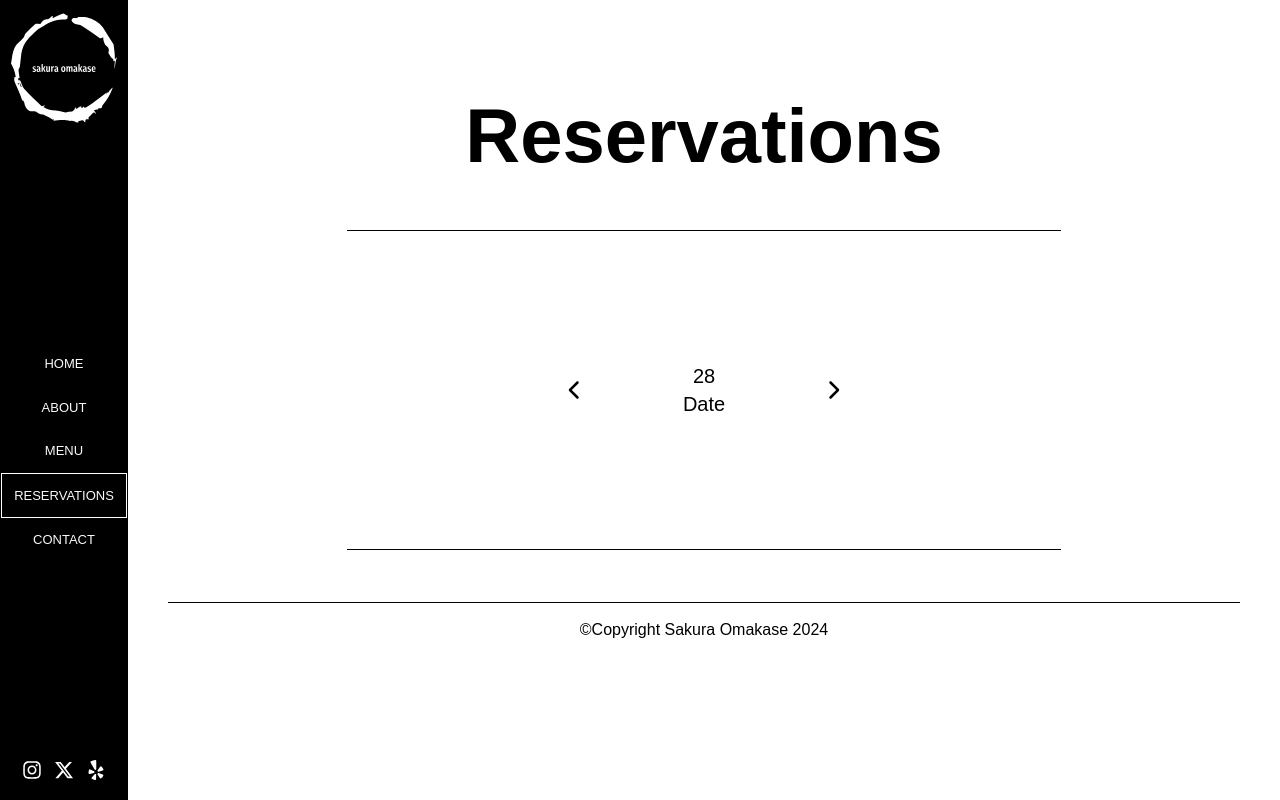
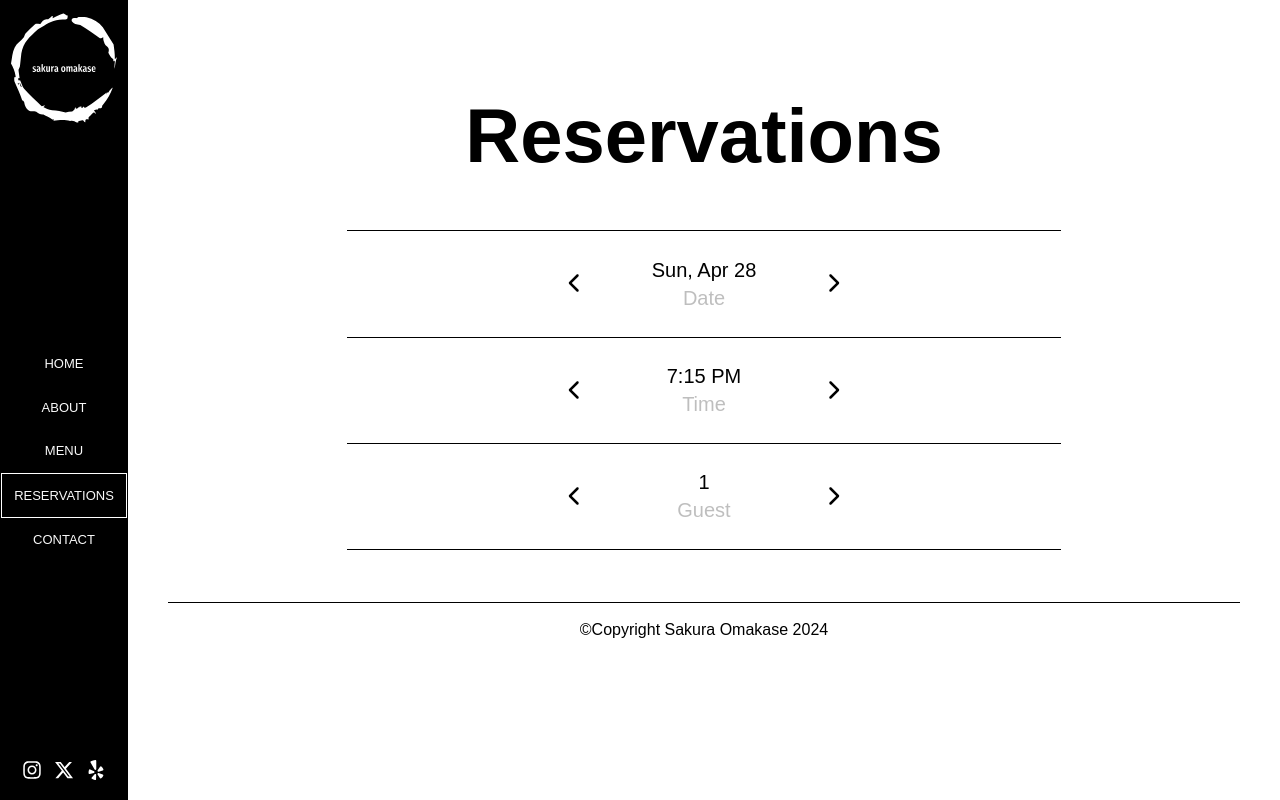
Before and after one commit to avan3/sakura_omakase, a React (Vite) app: page /sakura_omakase/reservations in a window 1280 px wide. Built offline with nearby package versions, Linux system fonts and the light colour scheme; a web font is replaced by a local one.

Commit message:
updated reservations component prior to disable functionality

```diff
--- a/src/components/Form.tsx
+++ b/src/components/Form.tsx
@@ -1,48 +1,89 @@
-import { useCallback, useState } from "react";
+import { useCallback, useState, useRef } from "react";
 import { Input } from "./Input";
-import { Reservation } from "../types/Reservation";
 
 export const Form = () => {
-  const [reservation, setReservation] = useState<Reservation>({
-    datetime: new Date(),
-    guest: 1,
-  });
+  const round = 1000 * 60 * 15;
+  const startDateTime = new Date(new Date().setHours(17, 0, 0, 0));
+  const currentDateTime = useRef(
+    new Date() < startDateTime ? startDateTime : new Date()
+  );
+  const [date, setDate] = useState<Date>(
+    new Date(Math.ceil(currentDateTime.current.getTime() / round) * round)
+  );
+  const [guests, setGuests] = useState<number>(1);
+  const [disableIncrement, setDisableIncrement] = useState<boolean>(false);
+  const [disableDecrement, setDisableDecrement] = useState<boolean>(false);
 
+  // Increment or decrement date
   const incrementDate = useCallback(() => {
-    setReservation((prev: Reservation) => {
-      console.log("prev:", prev.datetime.getDate());
-      return {
-        ...reservation,
-        datetime: new Date(reservation.datetime.getDate() + 1),
-      };
-    });
-  }, [reservation]);
+    setDate(addDays(date, 1));
+  }, [date]);
 
   const decrementDate = useCallback(() => {
-    setReservation((prev: Reservation) => {
-      console.log("prev:", reservation.datetime.getDate());
-      return {
-        ...reservation,
-        datetime: new Date(prev.datetime.getDate() - 1),
-      };
-    });
-  }, [reservation]);
+    setDate(addDays(date, -1));
+  }, [date]);
+
+  function addDays(date: Date, number: number) {
+    if (date.getDate() < currentDateTime.current.getDate()) {
+      return date;
+    }
+    const newDate = new Date(date);
+    return new Date(newDate.setDate(newDate.getDate() + number));
+  }
+
+  // Increment or decrement time
+  const incrementTime = useCallback(() => {
+    setDate(addTime(date, 15));
+  }, [date]);
+
+  const decrementTime = useCallback(() => {
+    setDate(addTime(date, -15));
+  }, [date]);
+
+  function addTime(date: Date, number: number) {
+    if (date.getTime() < currentDateTime.current.getTime()) {
+      return date;
+    }
+    const newDate = new Date(date);
+    return new Date(newDate.setMinutes(newDate.getMinutes() + number));
+  }
+
+  // Increment or decrement guests
+  function addGuests(guests: number, number: number) {
+    if (guests < 1) {
+      return guests;
+    }
+    return guests + number;
+  }
+
   return (
     <div
       className="mt-12 md:mt-20 h-[320px] flex flex-col justify-center items-center
     text-center divide-y divide-black border-t border-b border-black"
     >
       {/* Increment or decrement by 1 day */}
+      <Input name="Date" increment={incrementDate} decrement={decrementDate}>
+        <div>{`${date.toLocaleString("en-us", {
+          weekday: "short",
+          month: "short",
+          day: "numeric",
+        })}`}</div>
+      </Input>
+      {/* Increment or decrement by 15 minutes */}
+      <Input name="Time" increment={incrementTime} decrement={decrementTime}>
+        {`${date.toLocaleString("en-us", {
+          hour: "numeric",
+          minute: "numeric",
+        })}`}
+      </Input>
+      {/* Increment or decrement by 1 guest */}
       <Input
-        name="Date"
-        reservation={reservation}
-        increment={incrementDate}
-        decrement={decrementDate}
-      />
-      {/* Increment or decrement by 15 minutes */}
-      {/* <Input name="Time" reservation={reservation} /> */}
-      {/* Increment or decrement by 1 guest */}
-      {/* <Input name="Guest" reservation={reservation} /> */}
+        name="Guest"
+        increment={() => setGuests((prev) => addGuests(prev, 1))}
+        decrement={() => setGuests((prev) => addGuests(prev, -1))}
+      >
+        {guests}
+      </Input>
     </div>
   );
 };
--- a/src/components/Input.tsx
+++ b/src/components/Input.tsx
@@ -4,26 +4,27 @@ import {
   faChevronLeft,
   faChevronRight,
 } from "@fortawesome/free-solid-svg-icons";
-import { Reservation } from "../types/Reservation";
 
 interface InputProps extends InputHTMLAttributes<HTMLInputElement> {
   children?: ReactNode;
-  reservation: Reservation;
   increment: () => void;
   decrement: () => void;
+  disableIncrement: boolean;
+  disableDecrement: boolean;
 }
 
 export const Input = ({
   name,
   children,
-  reservation,
   increment,
   decrement,
+  disableDecrement,
+  disableIncrement,
 }: InputProps) => {
   return (
     <div className="basis-2/3 w-full flex justify-center items-center">
       <div className="flex justify-center items-center flex-1">
-        <button onClick={decrement}>
+        <button onClick={decrement} disabled={disableIncrement}>
           <FontAwesomeIcon
             icon={faChevronLeft}
             className="w-5 h-5 xl:w-6 xl:h-6 xxl:w-7 xxl:h-7 xxxl:w-8 xxxl:h-8"
@@ -31,10 +32,9 @@ export const Input = ({
         </button>
         <div className="flex flex-col justify-center items-center basis-1/3">
           <div>{children}</div>
-          <div>{reservation.datetime.getDate()}</div>
-          <div>{name}</div>
+          <div className="opacity-25">{name}</div>
         </div>
-        <button onClick={increment}>
+        <button onClick={increment} disabled={disableDecrement}>
           <FontAwesomeIcon
             icon={faChevronRight}
             className="w-5 h-5 xl:w-6 xl:h-6 xxl:w-7 xxl:h-7 xxxl:w-8 xxxl:h-8"
```
